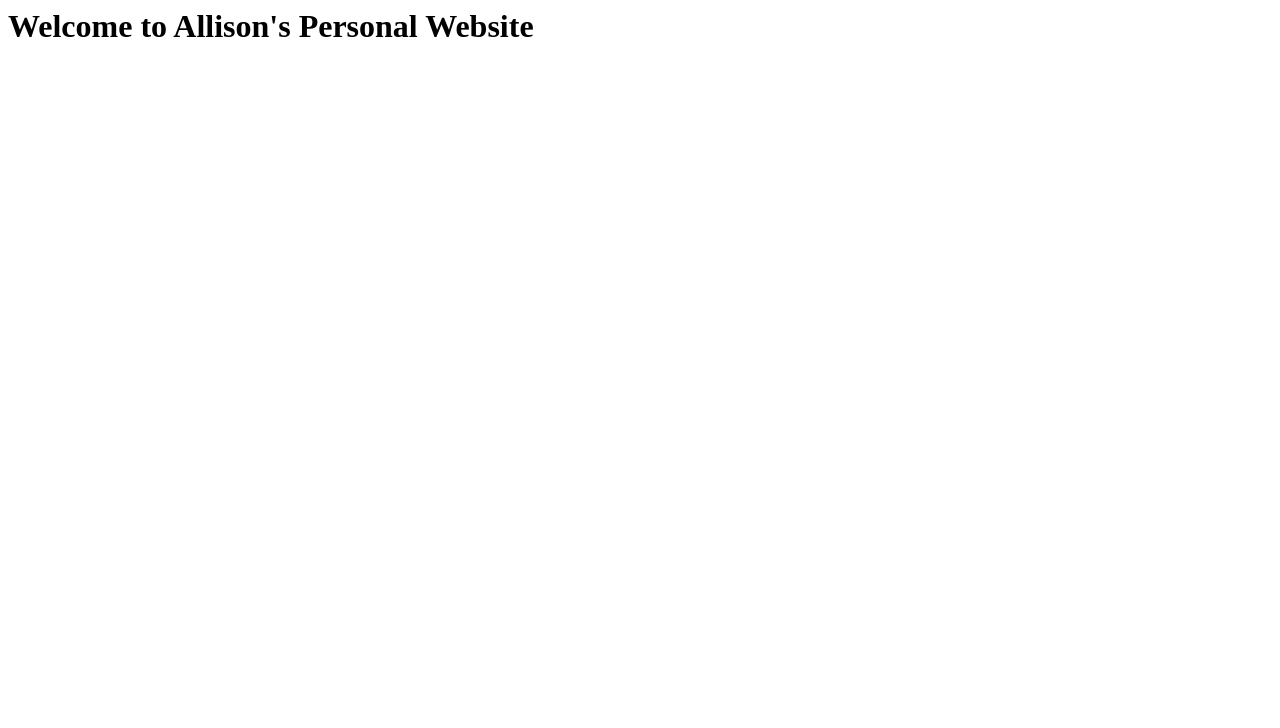
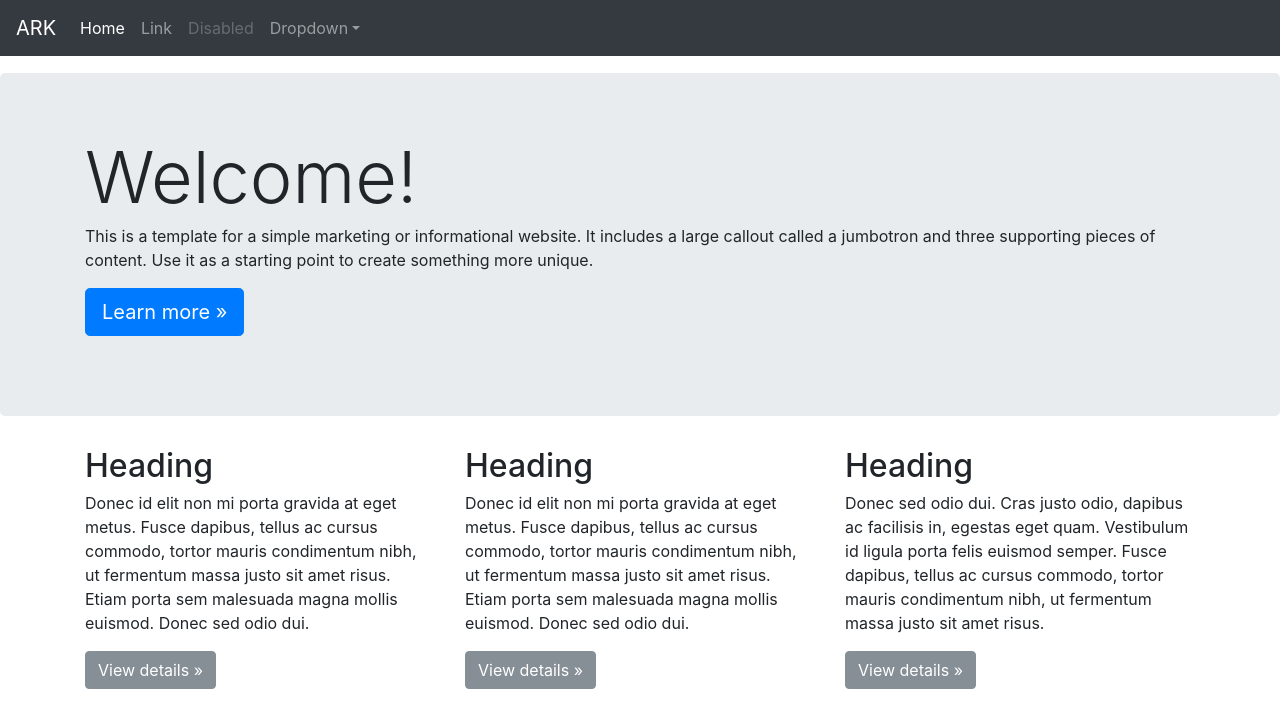
Before and after one commit to allison-knauss/arkweb, a Flask app: page / in a window 1280 px wide. Shown: the top 728 px of the page. Run offline with Flask 2, Linux system fonts and the light colour scheme; some libraries are stand-ins or nearby versions.

Commit message:
Component template layout

```diff
--- /dev/null
+++ b/web/templates/footer.html
@@ -0,0 +1,9 @@
+{% block footer %}
+
+      <hr>
+
+      <footer>
+        <p>&copy; Allison Knauss 2017</p>
+      </footer>
+
+{% endblock %}
--- a/web/templates/index.html
+++ b/web/templates/index.html
@@ -1,10 +1,35 @@
-<html>
-    <head>
-        <title>{{ title }}</title>
-        <link rel="stylesheet" href="/static/css/main.css"/>
-        <script src="/static/js/main.js"></script>
-    </head>
-    <body>
-        <h1>{{ welcome }}</h1>
-    </body>
-</html>
+{% extends "layout.html" %}
+
+{% block content %}
+
+    <!-- Main jumbotron for a primary marketing message or call to action -->
+    <div class="jumbotron">
+      <div class="container">
+        <h1 class="display-3">Welcome!</h1>
+        <p>This is a template for a simple marketing or informational website. It includes a large callout called a jumbotron and three supporting pieces of content. Use it as a starting point to create something more unique.</p>
+        <p><a class="btn btn-primary btn-lg" href="#" role="button">Learn more &raquo;</a></p>
+      </div>
+    </div>
+
+    <div class="container">
+      <!-- Example row of columns -->
+      <div class="row">
+        <div class="col-md-4">
+          <h2>Heading</h2>
+          <p>Donec id elit non mi porta gravida at eget metus. Fusce dapibus, tellus ac cursus commodo, tortor mauris condimentum nibh, ut fermentum massa justo sit amet risus. Etiam porta sem malesuada magna mollis euismod. Donec sed odio dui. </p>
+          <p><a class="btn btn-secondary" href="#" role="button">View details &raquo;</a></p>
+        </div>
+        <div class="col-md-4">
+          <h2>Heading</h2>
+          <p>Donec id elit non mi porta gravida at eget metus. Fusce dapibus, tellus ac cursus commodo, tortor mauris condimentum nibh, ut fermentum massa justo sit amet risus. Etiam porta sem malesuada magna mollis euismod. Donec sed odio dui. </p>
+          <p><a class="btn btn-secondary" href="#" role="button">View details &raquo;</a></p>
+        </div>
+        <div class="col-md-4">
+          <h2>Heading</h2>
+          <p>Donec sed odio dui. Cras justo odio, dapibus ac facilisis in, egestas eget quam. Vestibulum id ligula porta felis euismod semper. Fusce dapibus, tellus ac cursus commodo, tortor mauris condimentum nibh, ut fermentum massa justo sit amet risus.</p>
+          <p><a class="btn btn-secondary" href="#" role="button">View details &raquo;</a></p>
+        </div>
+      </div>
+
+
+{% endblock %}
--- /dev/null
+++ b/web/templates/layout.html
@@ -0,0 +1,28 @@
+{% include "nav.html" %}
+{% include "footer.html" %}
+
+<html>
+    <head>
+        <title>{{ title }}</title>
+        <link rel="stylesheet" href="https://maxcdn.bootstrapcdn.com/bootstrap/4.0.0-beta/css/bootstrap.min.css" integrity="sha384-/Y6pD6FV/Vv2HJnA6t+vslU6fwYXjCFtcEpHbNJ0lyAFsXTsjBbfaDjzALeQsN6M" crossorigin="anonymous"/>
+
+        <link rel="stylesheet" href="/static/css/main.css"/>
+
+        <script src="https://code.jquery.com/jquery-3.2.1.slim.min.js" integrity="sha384-KJ3o2DKtIkvYIK3UENzmM7KCkRr/rE9/Qpg6aAZGJwFDMVNA/GpGFF93hXpG5KkN" crossorigin="anonymous"></script>
+        <script src="https://cdnjs.cloudflare.com/ajax/libs/popper.js/1.11.0/umd/popper.min.js" integrity="sha384-b/U6ypiBEHpOf/4+1nzFpr53nxSS+GLCkfwBdFNTxtclqqenISfwAzpKaMNFNmj4" crossorigin="anonymous"></script>
+        <script src="https://maxcdn.bootstrapcdn.com/bootstrap/4.0.0-beta/js/bootstrap.min.js" integrity="sha384-h0AbiXch4ZDo7tp9hKZ4TsHbi047NrKGLO3SEJAg45jXxnGIfYzk4Si90RDIqNm1" crossorigin="anonymous"></script>
+        <script src="/static/js/main.js"></script>
+
+        {% block head %}{% endblock %}
+    </head>
+    <body>
+
+        {% block nav %}{% endblock %}
+
+        {% block content %}{% endblock %}
+
+        {% block footer %}{% endblock %}
+
+    </div> <!-- /container -->
+    </body>
+</html>
--- /dev/null
+++ b/web/templates/nav.html
@@ -0,0 +1,32 @@
+{% block nav %}
+
+<nav class="navbar navbar-expand-md navbar-dark fixed-top bg-dark">
+      <a class="navbar-brand" href="#">ARK</a>
+      <button class="navbar-toggler" type="button" data-toggle="collapse" data-target="#navbarsExampleDefault" aria-controls="navbarsExampleDefault" aria-expanded="false" aria-label="Toggle navigation">
+        <span class="navbar-toggler-icon"></span>
+      </button>
+
+      <div class="collapse navbar-collapse" id="navbarsExampleDefault">
+        <ul class="navbar-nav mr-auto">
+          <li class="nav-item active">
+            <a class="nav-link" href="#">Home <span class="sr-only">(current)</span></a>
+          </li>
+          <li class="nav-item">
+            <a class="nav-link" href="#">Link</a>
+          </li>
+          <li class="nav-item">
+            <a class="nav-link disabled" href="#">Disabled</a>
+          </li>
+          <li class="nav-item dropdown">
+            <a class="nav-link dropdown-toggle" href="http://example.com" id="dropdown01" data-toggle="dropdown" aria-haspopup="true" aria-expanded="false">Dropdown</a>
+            <div class="dropdown-menu" aria-labelledby="dropdown01">
+              <a class="dropdown-item" href="#">Action</a>
+              <a class="dropdown-item" href="#">Another action</a>
+              <a class="dropdown-item" href="#">Something else here</a>
+            </div>
+          </li>
+        </ul>
+      </div>
+    </nav>
+
+{% endblock %}
```
Also changed, not shown: 1 other file.
